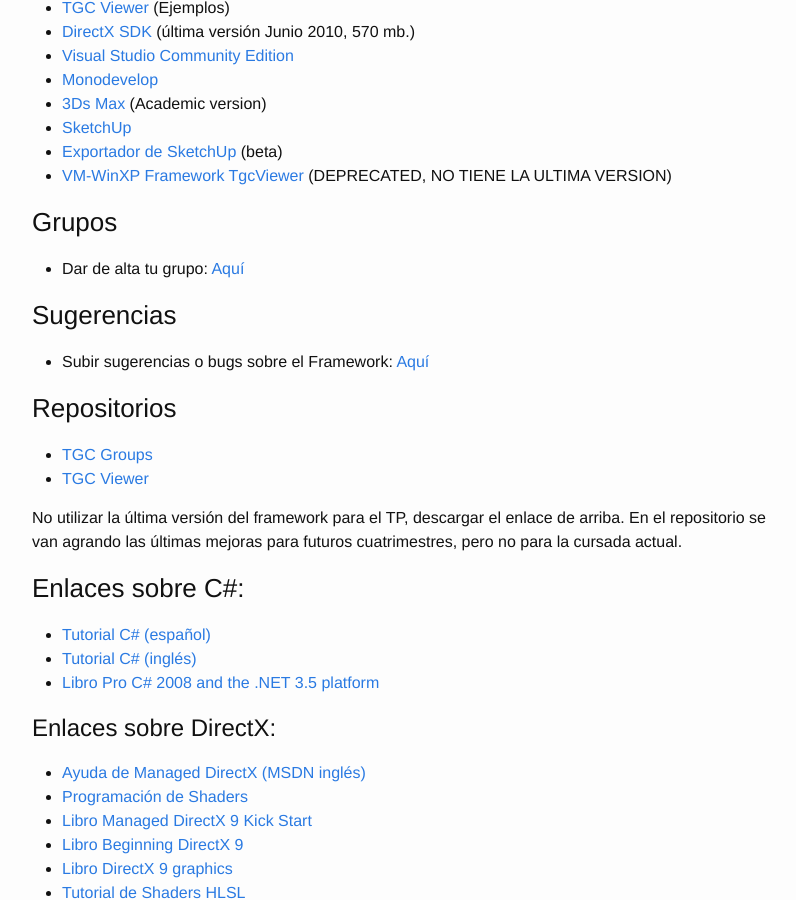
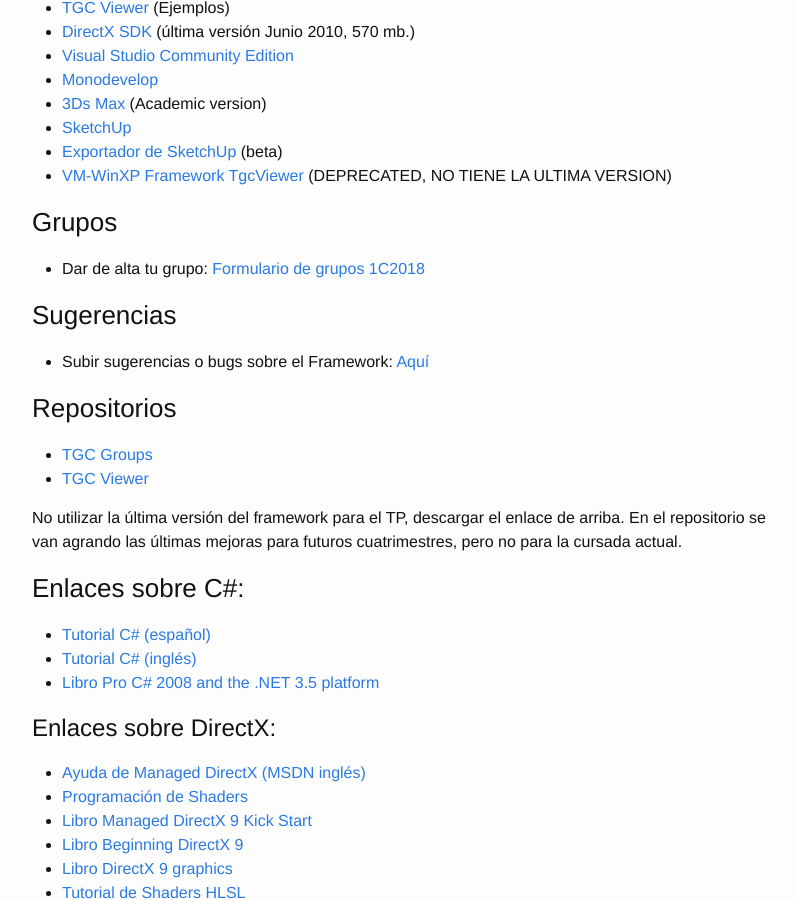
Before and after one commit to tgc-utn/tgc-utn.github.io, a Jekyll site: the page built from trabajos/actual/index.md, in a window 1280 px wide and 900 px high, scrolled down 971 px. Shown: the whole window, without its empty margins (238-1034 px from the left). Built offline with Jekyll 4.4.1, drawn with Linux system fonts in a browser that asks for light colours; our own code applies the rules of GitHub Pages for plain Markdown files.

Commit message:
Update index.md

```diff
--- a/trabajos/actual/index.md
+++ b/trabajos/actual/index.md
@@ -29,7 +29,7 @@
 
 ### Grupos
 
-* Dar de alta tu grupo: [Aquí](https://goo.gl/forms/wRIMKzXvrVdRGm2h2)
+* Dar de alta tu grupo: [Formulario de grupos 1C2018](https://goo.gl/forms/vfrmvII1t4Q5yulu1)
 
 ### Sugerencias
 
```
